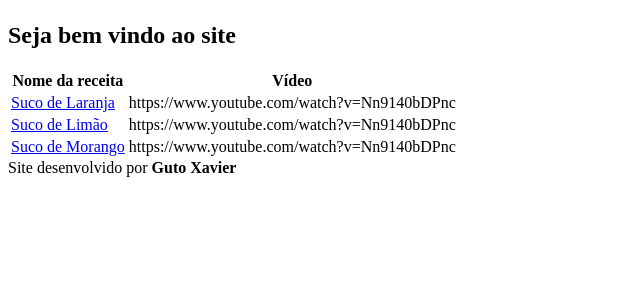
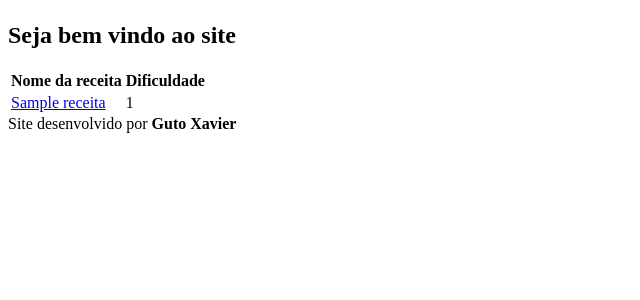
Before and after one commit to gutoffline/python-receitas, a Django app: page / in a window 1280 px wide. Shown: the part 198-498 px from the top of the page, without its empty margins (0-640 px from the left). Run offline with Django 3.2, Linux system fonts and the light colour scheme; tables that the repository leaves empty hold one stand-in row (values such as "Sample post").

Commit message:
Trazendo os dados do banco de dados

```diff
--- a/PersonalCheff/receitas/templates/index.html
+++ b/PersonalCheff/receitas/templates/index.html
@@ -7,16 +7,22 @@
     <thead>
         <tr>
             <th>Nome da receita</th>
-            <th>Vídeo</th>
+            <th>Dificuldade</th>
         </tr>
     </thead>
     <tbody>
-        {% for chave, nome_da_receita in nome_das_receitas.items %}
+        {% if receitas %}
+            {% for receita in receitas %}
+                <tr>
+                    <td><a href="{% url 'receita' %}">{{receita.nome_receita}}</a></td>
+                    <td>{{receita.dificuldade}}</td>
+                </tr>
+            {% endfor %}
+        {% else %}
             <tr>
-                <td><a href="{% url 'receita' %}">{{nome_da_receita}}</a></td>
-                <td>https://www.youtube.com/watch?v=Nn9140bDPnc</td>
+                <th colspan="2">Não existem receitas cadastradas</th>
             </tr>
-        {% endfor %}
+        {% endif %}
     </tbody>
 </table>
 {% include 'partials/footer.html' %}
--- a/PersonalCheff/receitas/views.py
+++ b/PersonalCheff/receitas/views.py
@@ -1,14 +1,10 @@
 from django.shortcuts import render
+from .models import Receitas
 
 def index(request):
-    receitas = {
-        1:'Suco de Laranja',
-        2:'Suco de Limão',
-        3:'Suco de Morango'
-    }
-
+    receitas = Receitas.objects.all()
     dados = {
-        'nome_das_receitas' : receitas
+        'receitas' : receitas
     }
     return render(request, 'index.html', dados)
 
```
Also changed, not shown: README.md.
